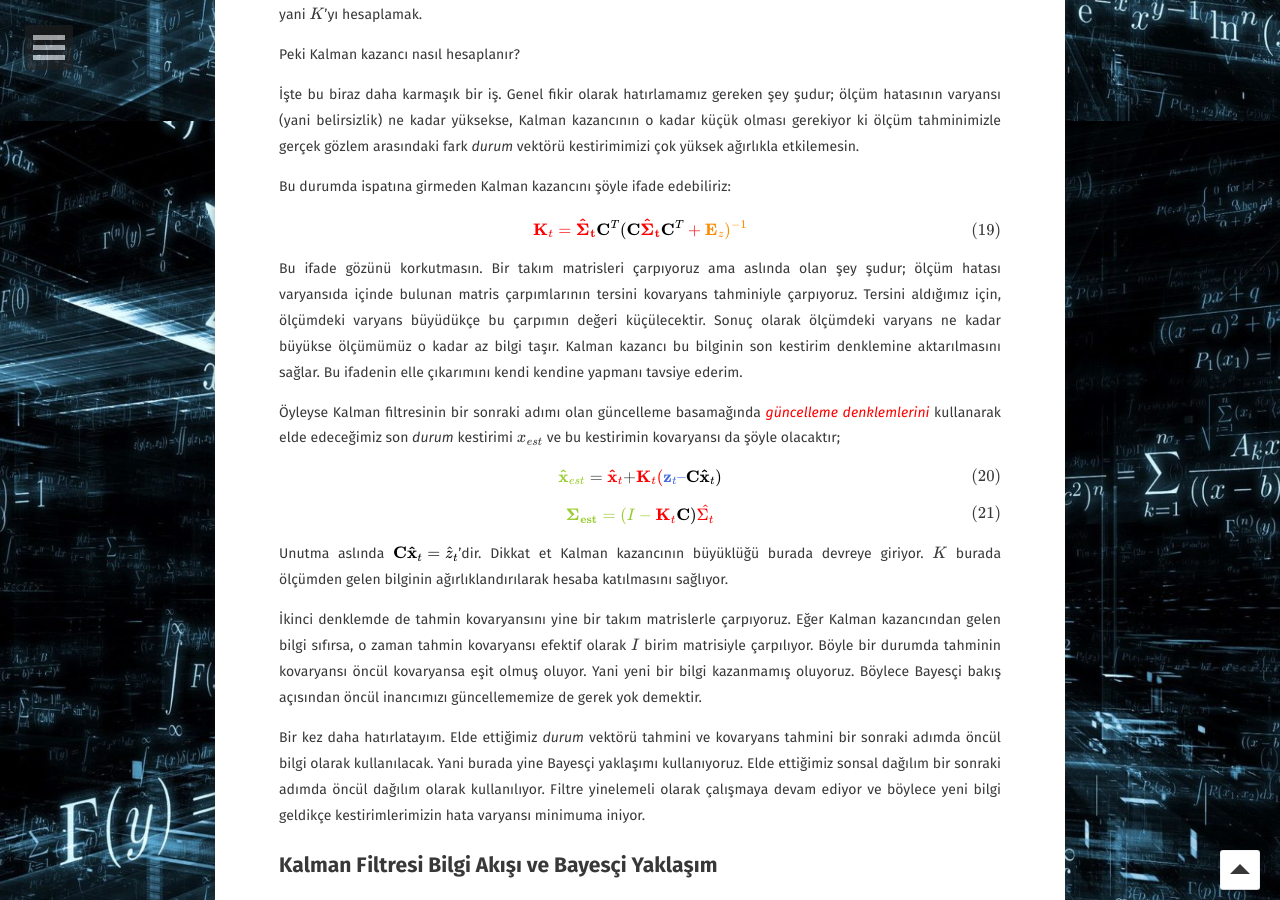
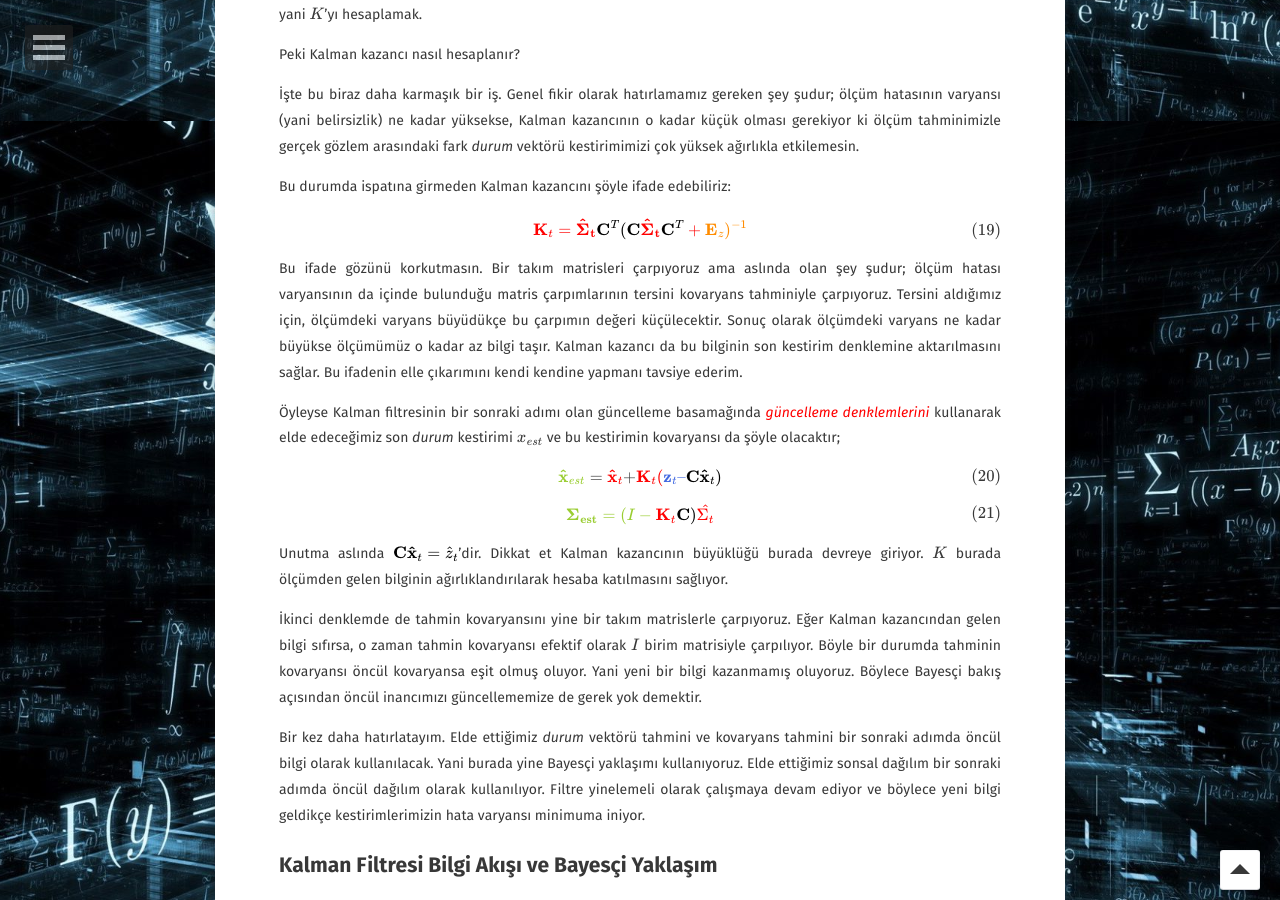
Before and after one commit to tayyarg/tayyarg.github.io, a Jekyll site: the page built from _posts/2020-03-08-kalman-filtreleme.md, in a window 1280 px wide and 900 px high, scrolled down 7079 px. Built offline with Jekyll 4.4.1, drawn with Linux system fonts in a browser that asks for light colours; some web fonts are replaced; formulas are drawn with MathJax 3; comment, search, counter and statistics services are not loaded.

Commit message:
Update 2020-03-08-kalman-filtreleme.md

```diff
--- a/_posts/2020-03-08-kalman-filtreleme.md
+++ b/_posts/2020-03-08-kalman-filtreleme.md
@@ -329,7 +329,7 @@ $$
 $$
 </div>
 
-Bu ifade gözünü korkutmasın. Bir takım matrisleri çarpıyoruz ama aslında olan şey şudur; ölçüm hatası varyansıda içinde bulunan matris çarpımlarının tersini kovaryans tahminiyle çarpıyoruz. Tersini aldığımız için, ölçümdeki varyans büyüdükçe bu çarpımın değeri küçülecektir. Sonuç olarak ölçümdeki varyans ne kadar büyükse ölçümümüz o kadar az bilgi taşır. Kalman kazancı bu bilginin son kestirim denklemine aktarılmasını sağlar. Bu ifadenin elle çıkarımını kendi kendine yapmanı tavsiye ederim.
+Bu ifade gözünü korkutmasın. Bir takım matrisleri çarpıyoruz ama aslında olan şey şudur; ölçüm hatası varyansının da içinde bulunduğu matris çarpımlarının tersini kovaryans tahminiyle çarpıyoruz. Tersini aldığımız için, ölçümdeki varyans büyüdükçe bu çarpımın değeri küçülecektir. Sonuç olarak ölçümdeki varyans ne kadar büyükse ölçümümüz o kadar az bilgi taşır. Kalman kazancı da bu bilginin son kestirim denklemine aktarılmasını sağlar. Bu ifadenin elle çıkarımını kendi kendine yapmanı tavsiye ederim.
 
 Öyleyse Kalman filtresinin bir sonraki adımı olan güncelleme basamağında <span style="color:red">*güncelleme denklemlerini*</span> kullanarak elde edeceğimiz son *durum* kestirimi $x_{est}$ ve bu kestirimin kovaryansı da şöyle olacaktır;
 
```
